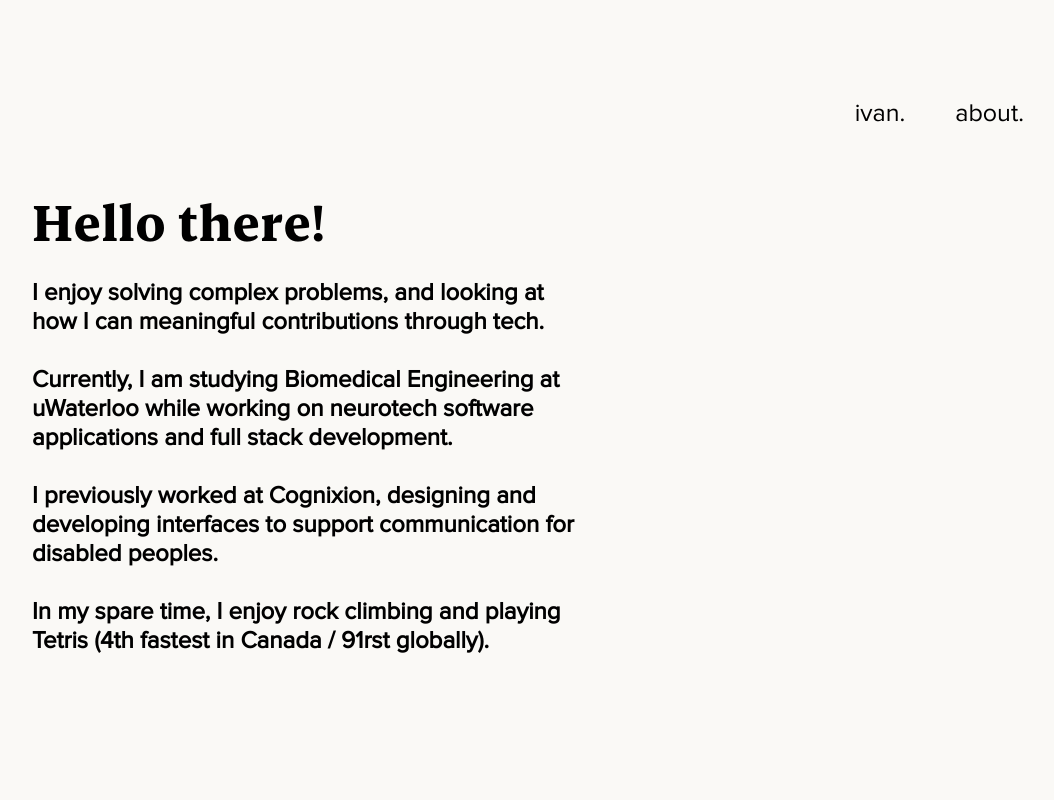
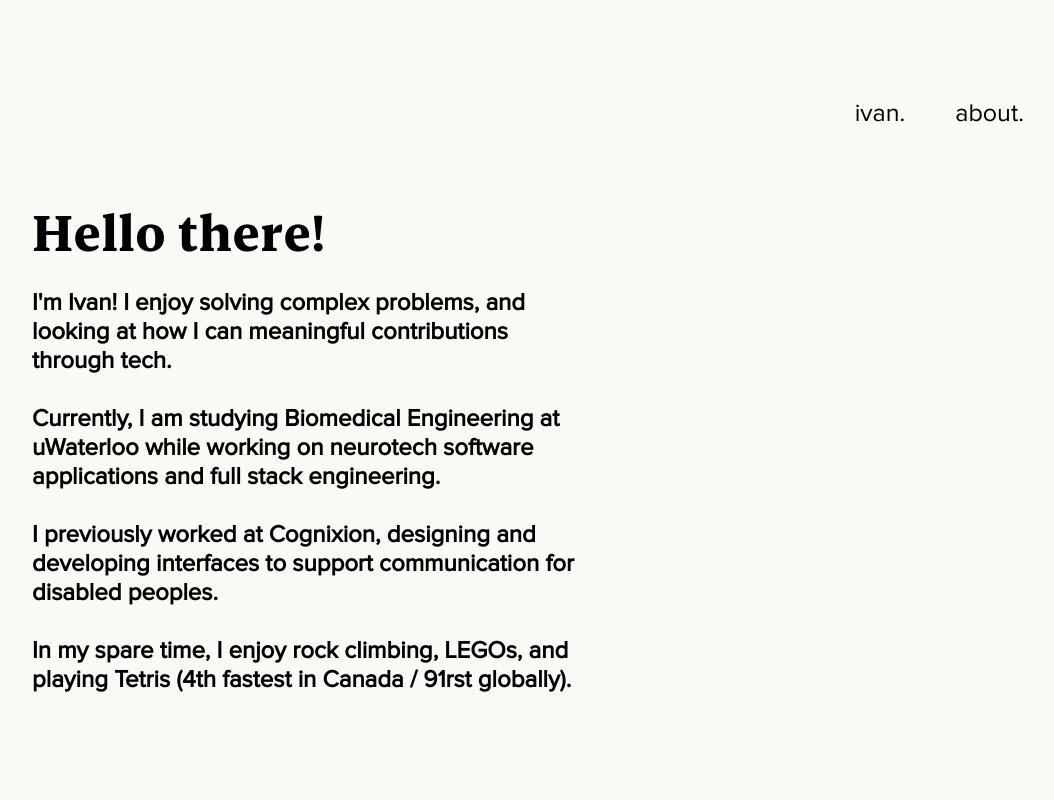
Before and after one commit to IvanYu327/ivan-yu, a React (Create React App) app: page /about in a window 1280 px wide. Shown: the top 800 px of the page, without its empty margins (88-1142 px from the left). Built offline with nearby package versions, Linux system fonts and the light colour scheme.

Commit message:
styling and word changes

```diff
--- a/src/components/About/about.js
+++ b/src/components/About/about.js
@@ -6,7 +6,9 @@ const AboutContentContainer = styled.div`
   max-width: 550px;
   min-width: 250px;
   min-height: 80vh;
-  margin-top: 30px;
+  max-height: 800px;
+
+  margin-top: 5vh;
   margin-bottom: 30px;
 `;
 
@@ -29,21 +31,21 @@ const About = () => {
             <Aboutheading>Hello there!</Aboutheading>
           </AboutHeadingContainer>
           <Heading2>
-            I enjoy solving complex problems, and looking at how I can
+            I'm Ivan! I enjoy solving complex problems, and looking at how I can
             meaningful contributions through tech.
             <br />
             <br />
             Currently, I am studying Biomedical Engineering at uWaterloo while
             working on neurotech software applications and full stack
-            development.
+            engineering.
             <br />
             <br />
             I previously worked at Cognixion, designing and developing
             interfaces to support communication for disabled peoples.
             <br />
             <br />
-            In my spare time, I enjoy rock climbing and playing Tetris (4th
-            fastest in Canada / 91rst globally).
+            In my spare time, I enjoy rock climbing, LEGOs, and playing Tetris
+            (4th fastest in Canada / 91rst globally).
           </Heading2>
         </AboutContentContainer>
       </Container>
--- a/src/components/landing.js
+++ b/src/components/landing.js
@@ -6,7 +6,7 @@ import SocialIcons from "./social";
 const LandingContainer = styled.div`
   max-width: 800px;
   min-width: 250px;
-  margin-top: 5vh;
+  margin-top: 10vh;
 
   height: 70vh;
   max-height: 800px;
```
Also changed, not shown: src/images/projects/Tabis.png.
